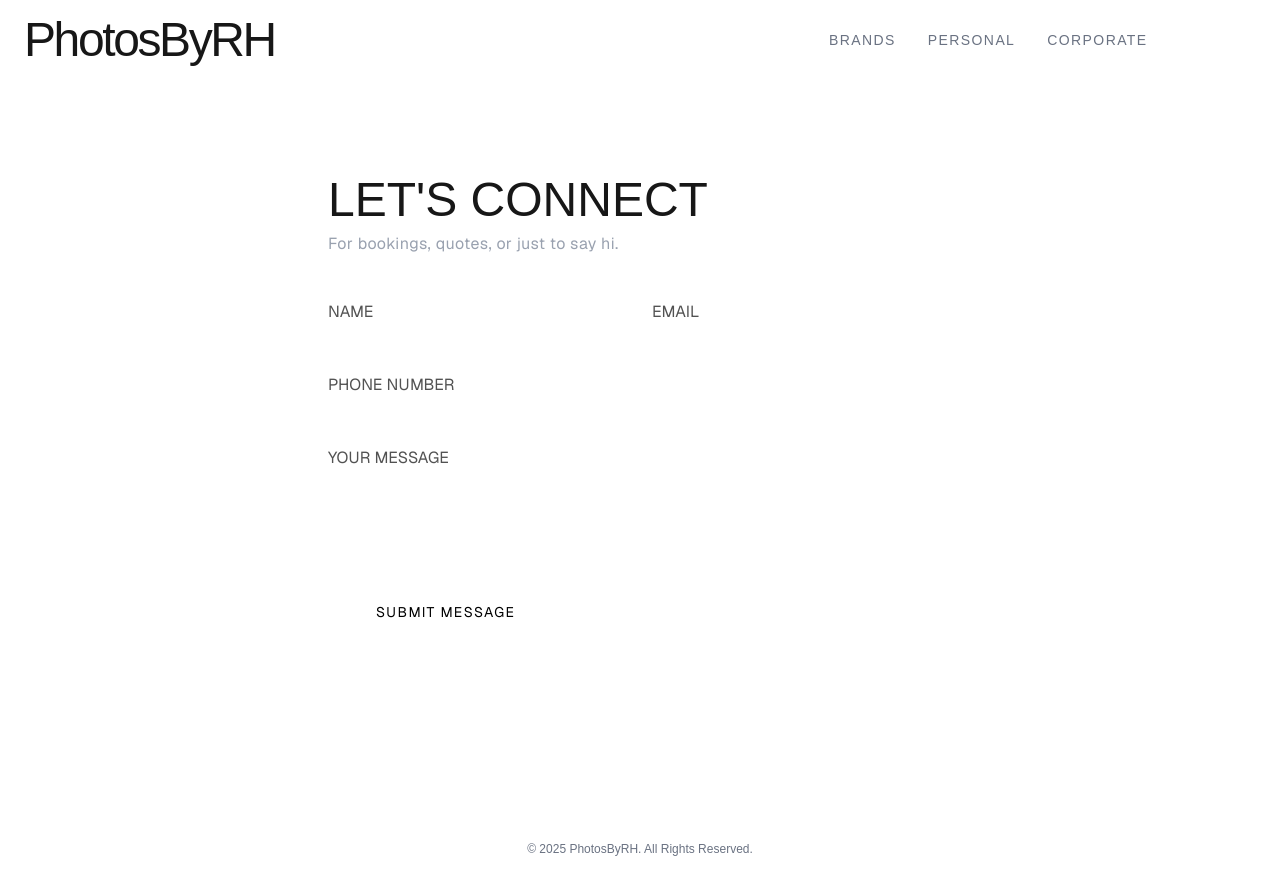
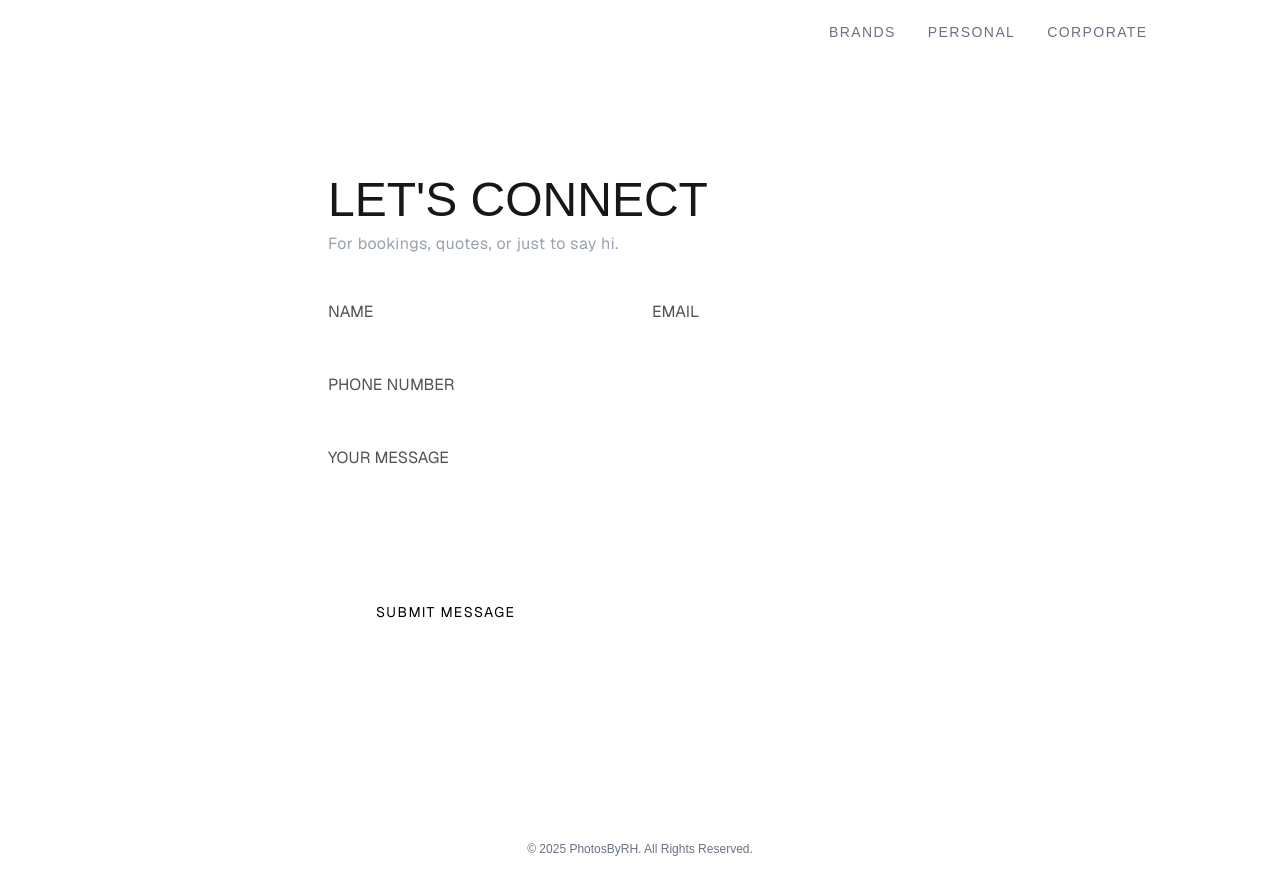
Before and after one commit to RafatH0ssain/PhotosByRH, a Next.js app: page /contact in a window 1280 px wide. Shown: the top 892 px of the page. Built offline with nearby package versions, Linux system fonts and the light colour scheme.

Commit message:
Fixed metadata

```diff
--- a/app/brands/page.tsx
+++ b/app/brands/page.tsx
@@ -1,6 +1,10 @@
 "use client";
 import { motion } from "framer-motion";
 import Image from "next/image";
+
+export const metadata = {
+  title: "Brands",
+};
 
 export default function GalleryPage() {
   const images = [
--- a/app/contact/page.tsx
+++ b/app/contact/page.tsx
@@ -1,6 +1,10 @@
 "use client";
 import { useState } from "react";
 import { motion } from "framer-motion";
+
+export const metadata = {
+  title: "Contact",
+};
 
 export default function Contact() {
   const [status, setStatus] = useState("");
--- a/app/corporate/page.tsx
+++ b/app/corporate/page.tsx
@@ -1,6 +1,10 @@
 "use client";
 import { motion } from "framer-motion";
 import Image from "next/image";
+
+export const metadata = {
+  title: "Corporate Events",
+};
 
 export default function CorporateGallery() {
   const corporateImages = [
--- a/app/layout.tsx
+++ b/app/layout.tsx
@@ -1,50 +1,29 @@
-"use client"; // Required to use usePathname
-
 import { Anton, Geist } from "next/font/google";
 import "./globals.css";
-import Link from "next/link";
-import { usePathname } from "next/navigation";
+import Navbar from "@/components/Navbar"; // Import the navbar we just made
+import { Metadata } from "next";
 
 const anton = Anton({ weight: "400", subsets: ["latin"], variable: "--font-anton" });
 const geist = Geist({ subsets: ["latin"], variable: "--font-geist-sans" });
 
+// THIS CHANGED THE TAB NAME
+export const metadata: Metadata = {
+  title: {
+    default: "PhotosByRH",
+    template: "%s | PhotosByRH",
+  },
+  description: "Professional Photography Portfolio",
+  icons: {
+    icon: "/icon.png",
+  },
+};
+
 export default function RootLayout({ children }: { children: React.ReactNode }) {
-  const pathname = usePathname();
-
-  const isActive = (path: string) => pathname === path;
-
-  const navLinks = [
-    { name: "Brands", href: "/brands" },
-    { name: "Personal", href: "/personal" },
-    { name: "Corporate", href: "/corporate" },
-    { name: "Contact", href: "/contact" },
-  ];
-
   return (
     <html lang="en" className="bg-background text-foreground">
       <body className={`${anton.variable} ${geist.variable} font-sans`}>
         <header className="fixed top-0 w-full z-50 bg-background/80 backdrop-blur-md border-b border-white/10">
-          <nav className="max-w-7xl mx-auto px-6 py-4 flex justify-between items-center">
-            <Link href="/" className="font-anton text-5xl tracking-tighter">
-              PhotosByRH
-            </Link>
-
-            <div className="flex gap-8 text-sm uppercase tracking-widest font-medium">
-              {navLinks.map((link) => (
-                <Link
-                  key={link.href}
-                  href={link.href}
-                  className={`transition-colors duration-300 ${
-                    isActive(link.href)
-                      ? "text-white border-b border-white"
-                      : "text-gray-500 hover:text-gray-300"
-                  }`}
-                >
-                  {link.name}
-                </Link>
-              ))}
-            </div>
-          </nav>
+          <Navbar />
         </header>
 
         <main className="pt-24 min-h-screen">{children}</main>
--- a/app/personal/page.tsx
+++ b/app/personal/page.tsx
@@ -1,6 +1,10 @@
 "use client";
 import { motion } from "framer-motion";
 import Image from "next/image";
+
+export const metadata = {
+  title: "Personal Events",
+};
 
 export default function PersonalGallery() {
   const personalImages = [
--- /dev/null
+++ b/components/Navbar.tsx
@@ -0,0 +1,38 @@
+"use client";
+import Link from "next/link";
+import { usePathname } from "next/navigation";
+
+export default function Navbar() {
+  const pathname = usePathname();
+  const isActive = (path: string) => pathname === path;
+
+  const navLinks = [
+    { name: "Brands", href: "/brands" },
+    { name: "Personal", href: "/personal" },
+    { name: "Corporate", href: "/corporate" },
+    { name: "Contact", href: "/contact" },
+  ];
+
+  return (
+    <nav className="max-w-7xl mx-auto px-6 py-4 flex justify-between items-center">
+      <Link href="/" className="font-anton text-2xl tracking-tighter text-white">
+        PHOTOSBYRH
+      </Link>
+      <div className="flex gap-8 text-sm uppercase tracking-widest font-medium">
+        {navLinks.map((link) => (
+          <Link
+            key={link.href}
+            href={link.href}
+            className={`transition-colors duration-300 ${
+              isActive(link.href)
+                ? "text-white border-b border-white"
+                : "text-gray-500 hover:text-gray-300"
+            }`}
+          >
+            {link.name}
+          </Link>
+        ))}
+      </div>
+    </nav>
+  );
+}
```
